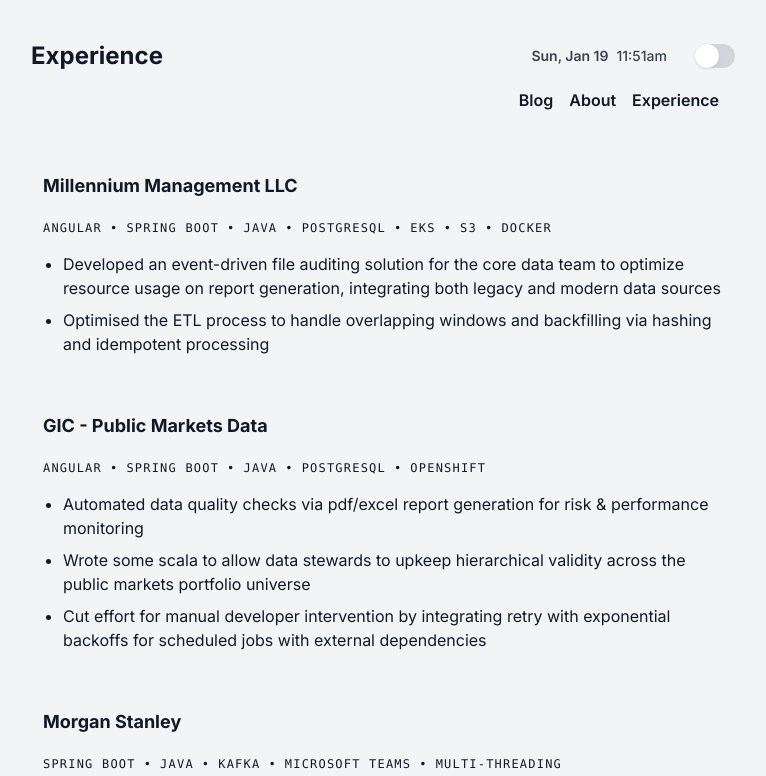
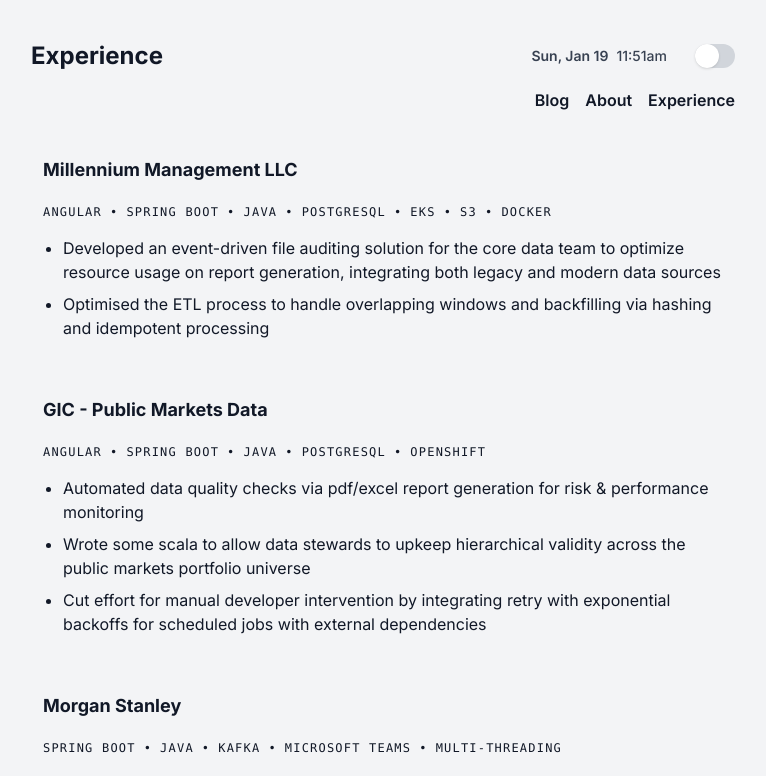
Before and after one commit to elt0nxale/elton, a Next.js app: page /experience in a window 1280 px wide. Shown: the top 776 px of the page, without its empty margins (257-1023 px from the left). Built offline with nearby package versions, Linux system fonts and the light colour scheme.

Commit message:
fix: truncate header title on overflow

```diff
--- a/src/components/Header.tsx
+++ b/src/components/Header.tsx
@@ -33,16 +33,22 @@
   return (
     <header className="w-full fixed bg-gray-100 dark:bg-gray-900 text-gray-900 dark:text-gray-100 z-10">
       <div className="container mx-auto px-6 lg:px-8 max-w-3xl py-8 mt-2">
-      <div className="flex flex-wrap items-center justify-between">
-      <h1 className="text-2xl font-bold text-left">{currentPage}</h1>
-      <div className="flex items-center space-x-4">
+        <div className="flex items-center justify-between">
+          <h1 className="text-2xl font-bold text-left truncate max-w-[60%]">
+            {currentPage}
+          </h1>
+          <div className="flex items-center gap-4 shrink-0 min-w-[140px]">
             <ClockWidget />
             <ToggleSwitch isOn={theme === "dark"} handleToggle={toggleTheme} />
           </div>
         </div>
-      <nav className="flex justify-end space-x-4 py-4 me-4">
+        <nav className="flex justify-end space-x-4 py-4">
           {navigation.map((item) => (
-        <Link key={item.name} href={item.href} className="text-md font-semibold leading-6 hover:text-gray-600">
+            <Link
+              key={item.name}
+              href={item.href}
+              className="text-md font-semibold leading-6 hover:text-gray-600"
+            >
               {item.name}
             </Link>
           ))}
--- a/src/components/LayoutContent.tsx
+++ b/src/components/LayoutContent.tsx
@@ -7,7 +7,7 @@
   return (
     <div className="min-h-screen flex flex-col">
       <Header/>
-      <main className="flex-grow mt-4 pt-24">
+      <main className="flex-grow pt-24">
           {children}
       </main>
       <Footer/>
```
Lines whose indentation alone changed are shown as unchanged.
